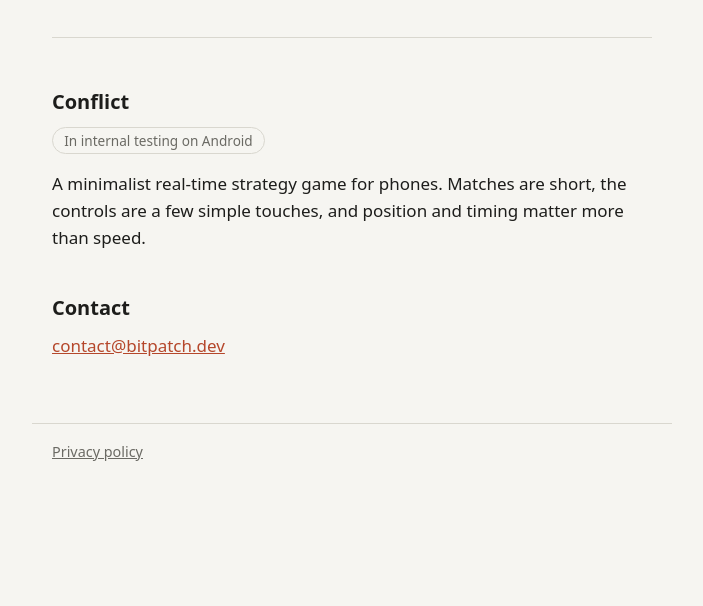
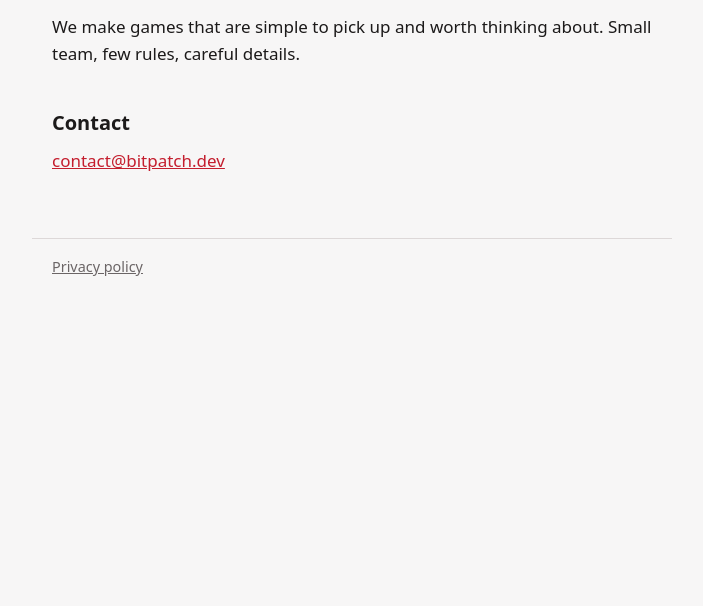
Before and after one commit to bitpatch/bitpatch.github.io, a plain HTML site: page index.html in a window 1280 px wide. Shown: the part 194-800 px from the top of the page, without its empty margins (288-991 px from the left). Drawn offline with Linux system fonts and the light colour scheme.

Commit message:
Present Bitpatch as a small independent game studio without naming its game, and shift the palette to red

```diff
--- a/index.html
+++ b/index.html
@@ -4,7 +4,7 @@
   <meta charset="utf-8">
   <meta name="viewport" content="width=device-width, initial-scale=1">
   <title>Bitpatch</title>
-  <meta name="description" content="Bitpatch is an independent game developer, making Conflict, a minimalist mobile real-time strategy game.">
+  <meta name="description" content="Bitpatch is a small independent game studio.">
   <link rel="icon" href="/favicon.svg" type="image/svg+xml">
   <link rel="stylesheet" href="/style.css">
 </head>
@@ -14,13 +14,8 @@
   </header>
   <main>
     <h1>Bitpatch</h1>
-    <p class="lead">An independent game developer.</p>
-
-    <section class="game">
-      <h2>Conflict</h2>
-      <p><span class="status">In internal testing on Android</span></p>
-      <p>A minimalist real-time strategy game for phones. Matches are short, the controls are a few simple touches, and position and timing matter more than speed.</p>
-    </section>
+    <p class="lead">A small independent game studio.</p>
+    <p>We make games that are simple to pick up and worth thinking about. Small team, few rules, careful details.</p>
 
     <h2>Contact</h2>
     <p><a href="mailto:contact@bitpatch.dev">contact@bitpatch.dev</a></p>
--- a/style.css
+++ b/style.css
@@ -1,19 +1,19 @@
 :root {
   color-scheme: light dark;
-  --bg: #f6f5f1;
-  --fg: #1d1d1b;
-  --muted: #6b6a64;
-  --line: #d9d7cf;
-  --accent: #b5472b;
+  --bg: #f7f6f6;
+  --fg: #1c1a1a;
+  --muted: #6b6566;
+  --line: #ddd8d8;
+  --accent: #c41e2e;
 }
 
 @media (prefers-color-scheme: dark) {
   :root {
-    --bg: #161614;
-    --fg: #e8e6df;
-    --muted: #9a988f;
-    --line: #34332f;
-    --accent: #e0714f;
+    --bg: #141213;
+    --fg: #ebe7e7;
+    --muted: #9b9394;
+    --line: #342f30;
+    --accent: #f04b55;
   }
 }
 
@@ -94,21 +94,6 @@ a {
   font-size: 1.1rem;
 }
 
-.game {
-  border-top: 1px solid var(--line);
-  margin-top: 2.5rem;
-  padding-top: 0.5rem;
-}
-
-.status {
-  display: inline-block;
-  font-size: 0.85rem;
-  color: var(--muted);
-  border: 1px solid var(--line);
-  border-radius: 999px;
-  padding: 0.1rem 0.7rem;
-}
-
 .meta {
   color: var(--muted);
   font-size: 0.95rem;
```
Also changed, not shown: favicon.svg.
